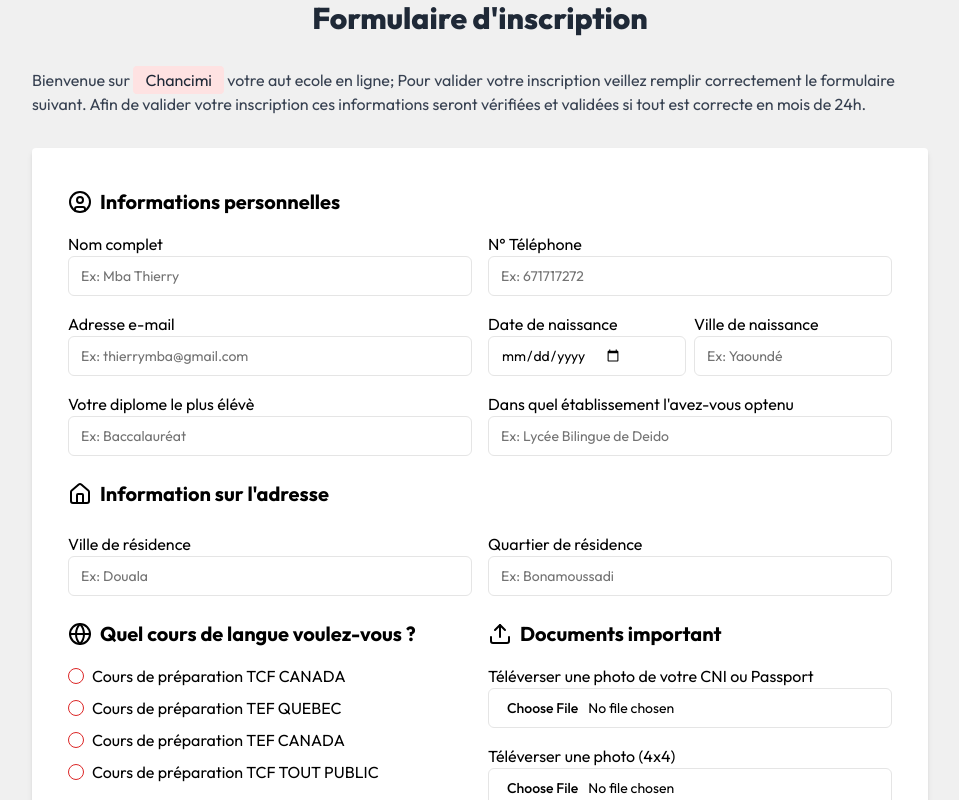
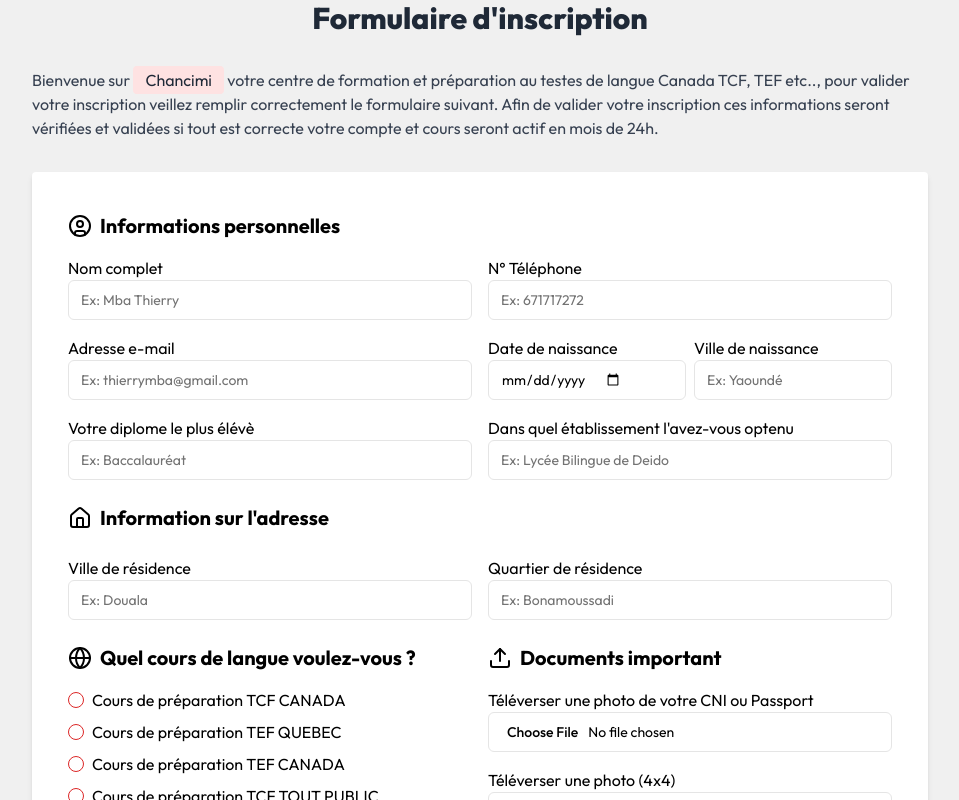
Before and after one commit to lionel-dev20/Chancimi, a Next.js app: page /tcfregister in a window 1280 px wide. Shown: the top 800 px of the page, without its empty margins (160-1119 px from the left). Built offline with nearby package versions, Linux system fonts and the light colour scheme.

Commit message:
mise a jour tcf

```diff
--- a/app/tcfregister/_components/Forms.jsx
+++ b/app/tcfregister/_components/Forms.jsx
@@ -145,10 +145,10 @@ function NewFormRegister() {
           <span className="px-3 py-1 rounded-sm bg-red-100 text-gray-800">
             Chancimi
           </span>{" "}
-          votre aut ecole en ligne; Pour valider votre inscription veillez
+          votre centre de formation et préparation au testes de langue Canada TCF, TEF etc.., pour valider votre inscription veillez
           remplir correctement le formulaire suivant. Afin de valider votre
           inscription ces informations seront vérifiées et validées si tout est
-          correcte en mois de 24h.
+          correcte  votre compte et cours seront actif en mois de 24h.
         </p>
       </div>
       {/* form */}
```
